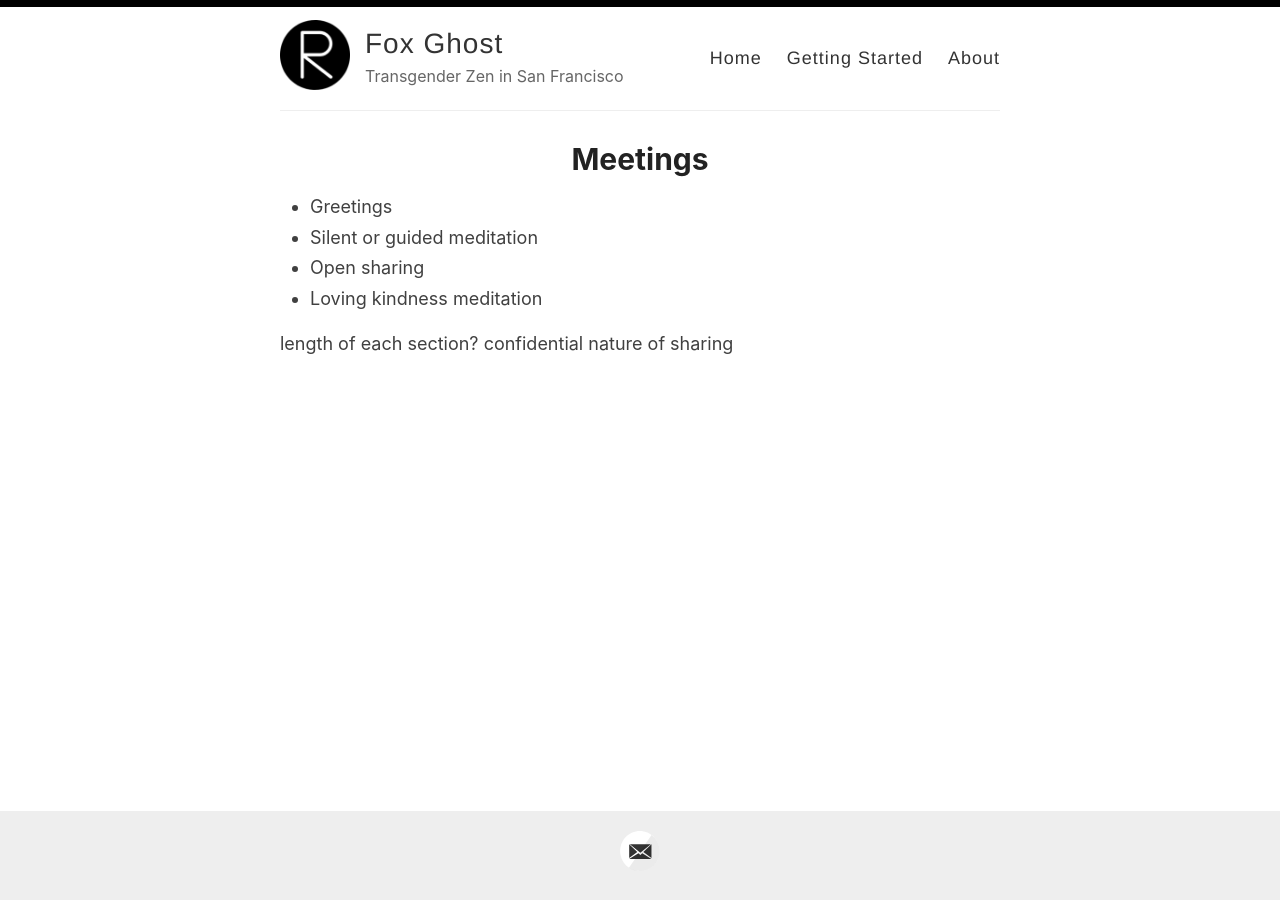
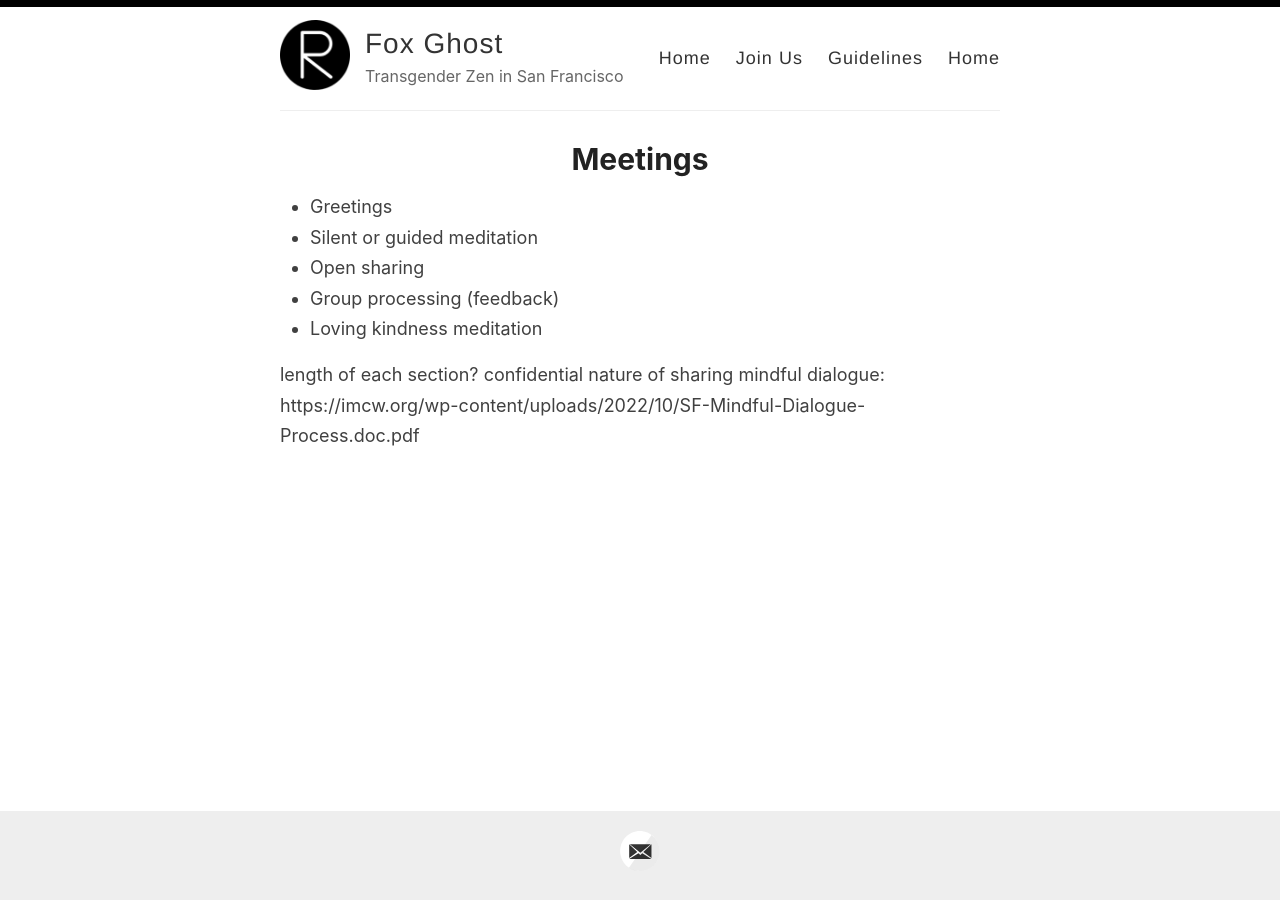
Before and after one commit to rykener/transsangha, a Jekyll site: the page built from _pages/meetings.md, in a window 1280 px wide. Built offline with Jekyll 4.4.1, drawn with Linux system fonts in a browser that asks for light colours.

Commit message:
update site header

```diff
--- a/_layouts/default.html
+++ b/_layouts/default.html
@@ -29,9 +29,12 @@
 
             <nav>
               <a href="{{ site.baseurl }}/">Home</a>
-              <a href="{{ site.baseurl }}/getting-started">Getting Started</a>
+              <a href="{{ site.baseurl }}/meetings">Join Us</a>
+              <a href="{{ site.baseurl }}/guidelines">Guidelines</a>
+              <a href="{{ site.baseurl }}/">Home</a>
+              <!-- <a href="{{ site.baseurl }}/getting-started">Getting Started</a> -->
               <!-- <a href="{{ site.baseurl }}/search">Search</a> -->
-              <a href="{{ site.baseurl }}/about">About</a>
+              <!-- <a href="{{ site.baseurl }}/about">About</a> -->
               <!-- <a href="{{ site.baseurl }}/archive">Archive</a> -->
             </nav>
           </header>
--- a/_pages/meetings.md
+++ b/_pages/meetings.md
@@ -7,7 +7,9 @@ permalink: /meetings/
 * Greetings
 * Silent or guided meditation
 * Open sharing
+* Group processing (feedback)
 * Loving kindness meditation
 
 length of each section?
 confidential nature of sharing
+mindful dialogue: https://imcw.org/wp-content/uploads/2022/10/SF-Mindful-Dialogue-Process.doc.pdf
```
Also changed, not shown: _pages/guidelines.md (+2 -0 lines).
